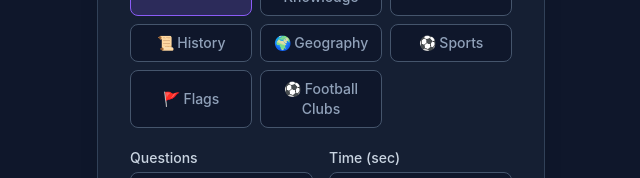
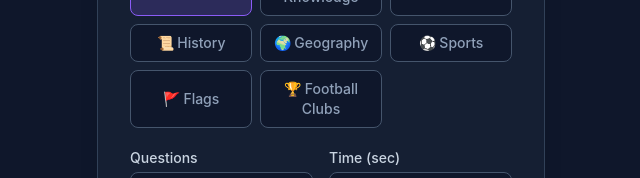
Before and after one commit to LrdSantan/quizra, a React (Vite) app: page /create in a window 1280 px wide. Shown: the part 381-559 px from the top of the page, without its empty margins (319-959 px from the left). Built offline with nearby package versions, Linux system fonts and the light colour scheme.

Commit message:
Add football_clubs category to CreateRoom

```diff
--- a/src/pages/CreateRoom.tsx
+++ b/src/pages/CreateRoom.tsx
@@ -22,7 +22,7 @@ const CreateRoom = () => {
     { id: 'geography', label: '🌍 Geography' },
     { id: 'sports', label: '⚽ Sports' },
     { id: 'flags', label: '🚩 Flags' },
-    { id: 'football_clubs', label: '⚽ Football Clubs' },
+    { id: 'football_clubs', label: '🏆 Football Clubs' },
   ];
 
   const toggleCategory = (cat: string) => {
```
